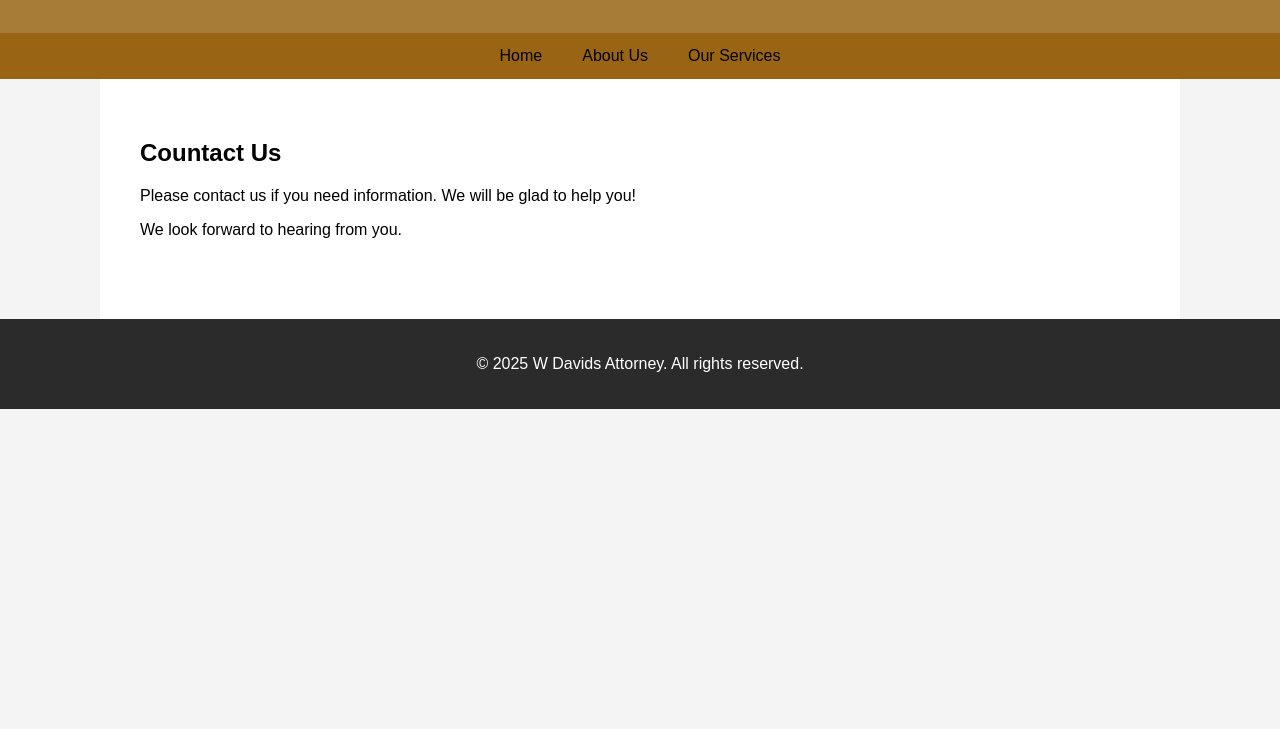
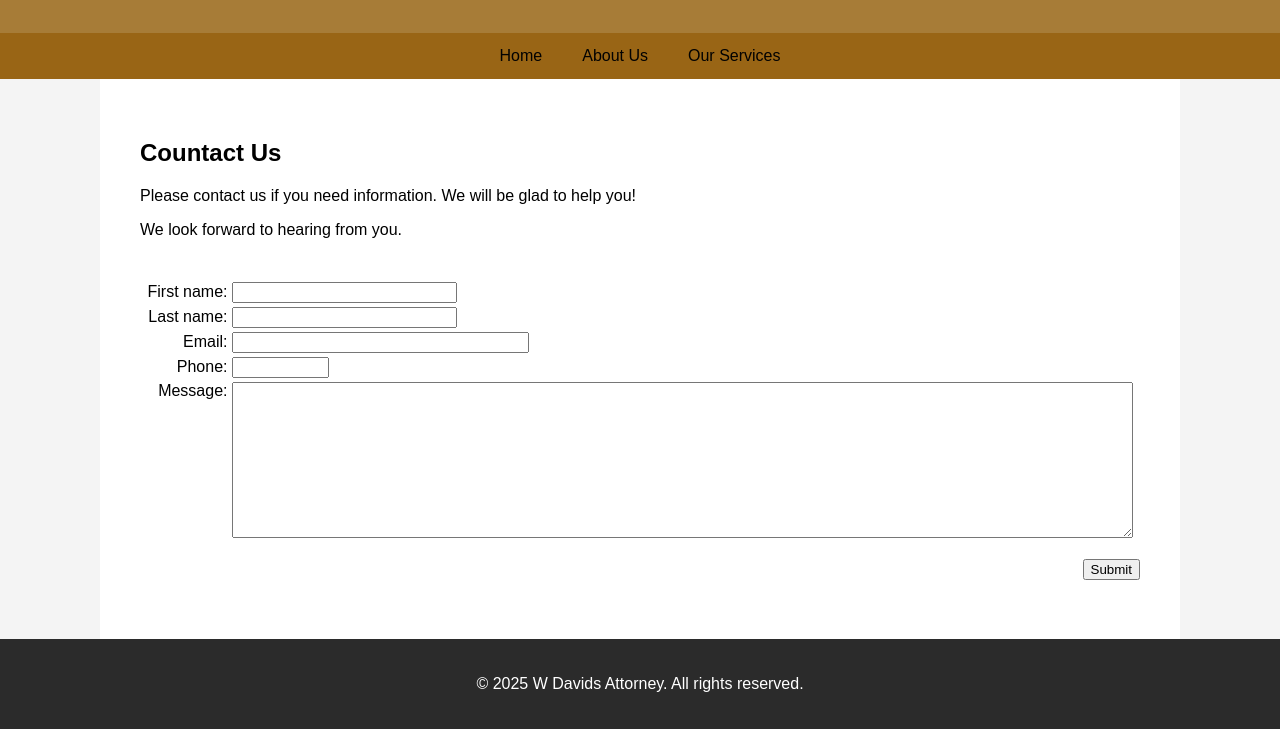
Before and after one commit to Moeshfiqah/conveyancers-near-me, a plain HTML site: page Contact.html in a window 1280 px wide. Shown: the part 121-850 px from the top of the page. Before the commit the page ends 800 px from the top, so only its background shows below. Drawn offline with Linux system fonts and the light colour scheme.

Commit message:
:memo: Contact Page Updated :memo:

```diff
--- a/Contact.html
+++ b/Contact.html
@@ -21,6 +21,7 @@
       background-color: #996515;
       display: flex;
       justify-content: center;
+      size:"50"
     }
     nav a {
       color: rgb(2, 2, 2);
@@ -49,6 +50,9 @@
       bottom: 0;
       width: 100%;
     }
+    #message {
+      height:150px;
+    }
   </style>
 </head>
 <body>
@@ -71,6 +75,34 @@
       <p>We look forward to hearing from you.</p>
     </div>
 
+      <div class="section">
+        <center>
+          <table>
+            <tr>
+              <td align="right">First name:</td>
+              <td align="left"><input type="text" id="fname" name="fname" size="25" maxlength="30"/></td>
+            </tr>
+            <tr>
+              <td align="right">Last name:</td>
+              <td align="left"><input type="text" id="lname" name="lname" size="25" maxlength="30"/></td>
+            </tr>
+            <tr>
+              <td align="right">Email:</td>
+              <td align="left"><input type="text" id="email" name="email" size="34"/></td>
+            </tr>
+            <tr>
+              <td align="right">Phone:</td>
+              <td align="left"><input type="text" id="phone" name="phone" size="9" maxlength="12"/></td>
+            </tr>
+            <tr>
+              <td valign="top" align="right">Message:</td>
+              <td><textarea id="message" name="message" cols="110" rows="4" style="text-align: left; vertical-align: top;"></textarea></td>
+            </tr>
+          </table>
+          <br>
+          <input type="submit" value="Submit" style="float: right;" />
+        </center>
+      </div>
   </div>
 
   <footer>
```
